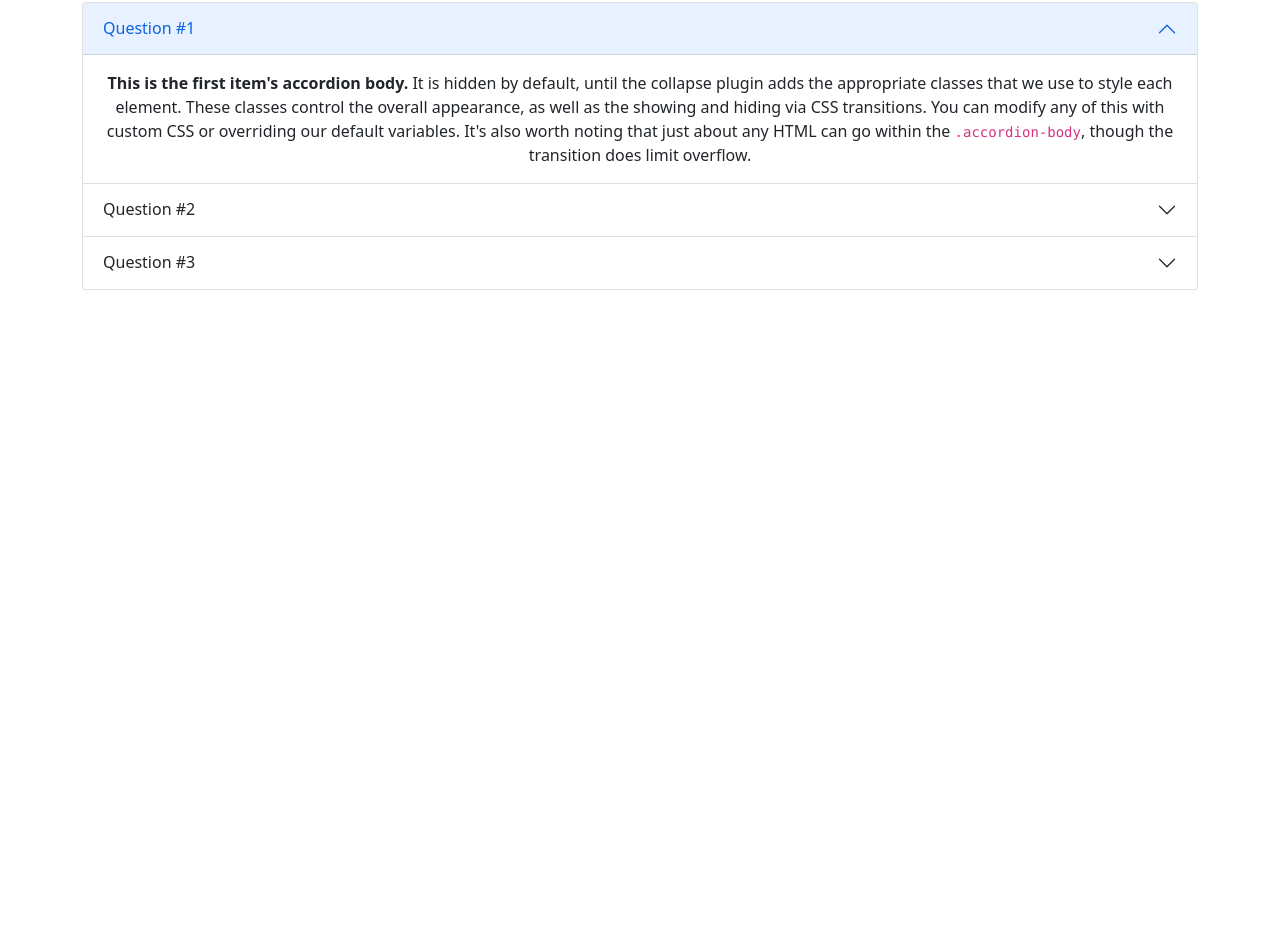
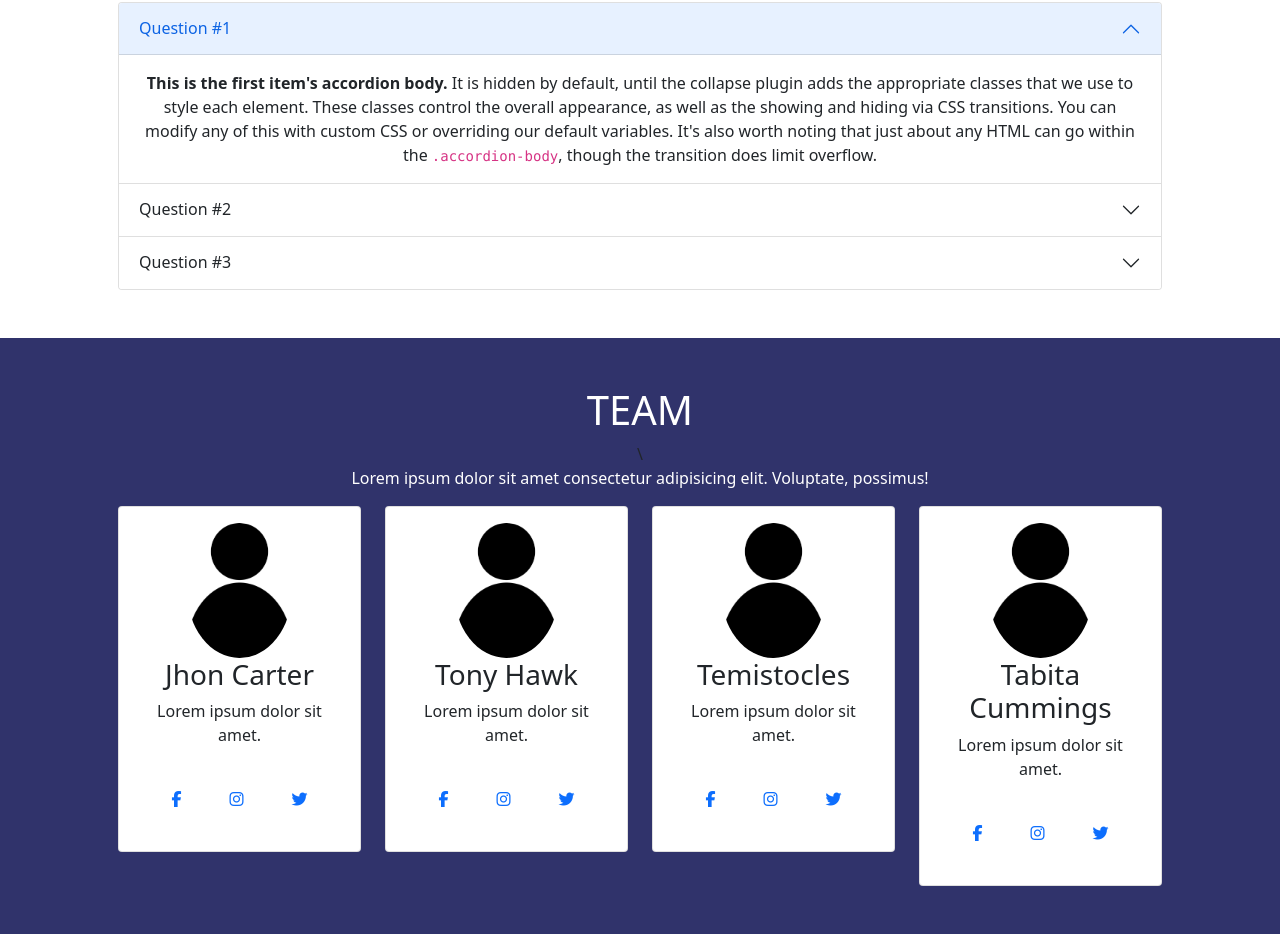
Before and after one commit to MarviinFlores/bootstrapweb, a plain HTML site: page index.html in a window 1280 px wide. Shown: the part 1342-2276 px from the top of the page. Before the commit the page ends 1680 px from the top, so only its background shows below. Drawn offline with nearby package versions, Linux system fonts and the light colour scheme.

Commit message:
+Added 4Cards

```diff
--- a/css/main.css
+++ b/css/main.css
@@ -29,3 +29,7 @@
  {
    border-radius: 0;
  }
+ .team
+ {
+  background:#30336b;
+ }
--- a/index.html
+++ b/index.html
@@ -5,6 +5,9 @@
     <meta charset="UTF-8">
     <meta name="viewport" content="width=device-width, initial-scale=1.0">
     <title>BootStrap Website</title>
+    <!--FONT AWESOME-->
+    <script src="https://kit.fontawesome.com/8b1d6a17d4.js" crossorigin="anonymous"></script>
+
     <!--BOOTSTRAP CSS -->
     <link href="https://cdn.jsdelivr.net/npm/bootstrap@5.0.0-beta2/dist/css/bootstrap.min.css" rel="stylesheet"
         integrity="sha384-BmbxuPwQa2lc/FVzBcNJ7UAyJxM6wuqIj61tLrc4wSX0szH/Ev+nYRRuWlolflfl" crossorigin="anonymous">
@@ -42,7 +45,7 @@
       </nav>
       <!--HEADER-->
       <header class="main-header">
-        <div class = "background-overlay text-white py-5">
+        <div class = "background-overlay text-white p-5">
           <div class="container">
              <div class = "row">
               <div class = "col-md-6 text-center justify-content-center aling-self-center"></div>
@@ -62,7 +65,7 @@
         </div>
       </header>
     <!--NEWSLETTER SUBSCRIPTION-->
-    <section class="bg-dark  text-white py-5">
+    <section class="bg-dark  text-white p-5">
       <div class="container" >
         <div class="row">
           <div class="col-md-4">
@@ -139,7 +142,7 @@
     </section>
 
     <!--ACORDION SECTION-->
-    <section class="container text-center py-5">
+    <section class="container text-center p-5">
       <div class="row">
         <div class="accordion" id="accordionExample">
           <div class="accordion-item">
@@ -182,6 +185,121 @@
       </div>
 
     </section>
+    <!--TEAM-->
+    <section class="team text-center">
+      <div class="container p-5">
+        <h1 class="text-white">TEAM</h1>\
+        <p class="text-white">Lorem ipsum dolor sit amet consectetur adipisicing elit. Voluptate, possimus!</p>
+        <div class="row">
+          <!--MEMBERS-->
+          <div class="col-lg-3">
+             <div class="card">
+               <div class="card-body">
+                  <img src="image/person.png" class ="img-fluid rounded-circle w-50" alt="person one">
+                  <h3>Jhon Carter</h3>
+                  <p>Lorem ipsum dolor sit amet.</p>
+                  <div class="d-flex flex-row justify-content-center">
+                    <div class="p-4">
+                      <a href="http://facebook.com/marvinfloresjr" target="_blank">
+                        <i class="fab fa-facebook-f"></i>
+                      </a>
+                    </div>
+                    <div class="p-4">
+                      <a href="http://instagram.com/MarvinFloresJr" target="_blank">
+                        <i class="fab fa-instagram"></i>
+                      </a>
+                    </div>
+                    <div class="p-4">
+                      <a href="http://twitter.com/MarvinFloresJr" target="_blank">
+                        <i class="fab fa-twitter"></i>
+                      </a>
+                    </div>
+                  </div>
+               </div>
+             </div>
+          </div>
+          <div class="col-lg-3">
+            <div class="card">
+              <div class="card-body">
+                 <img src="image/person.png" class ="img-fluid rounded-circle w-50" alt="person one">
+                 <h3>Tony Hawk</h3>
+                 <p>Lorem ipsum dolor sit amet.</p>
+                 <div class="d-flex flex-row justify-content-center">
+                   <div class="p-4">
+                     <a href="http://facebook.com/marvinfloresjr" target="_blank">
+                       <i class="fab fa-facebook-f"></i>
+                     </a>
+                   </div>
+                   <div class="p-4">
+                     <a href="http://instagram.com/MarvinFloresJr" target="_blank">
+                       <i class="fab fa-instagram"></i>
+                     </a>
+                   </div>
+                   <div class="p-4">
+                     <a href="http://twitter.com/MarvinFloresJr" target="_blank">
+                       <i class="fab fa-twitter"></i>
+                     </a>
+                   </div>
+                 </div>
+              </div>
+            </div>
+         </div>
+         <div class="col-lg-3">
+          <div class="card">
+            <div class="card-body">
+               <img src="image/person.png" class ="img-fluid rounded-circle w-50" alt="person one">
+               <h3>Temistocles</h3>
+               <p>Lorem ipsum dolor sit amet.</p>
+               <div class="d-flex flex-row justify-content-center">
+                 <div class="p-4">
+                   <a href="http://facebook.com/marvinfloresjr" target="_blank">
+                     <i class="fab fa-facebook-f"></i>
+                   </a>
+                 </div>
+                 <div class="p-4">
+                   <a href="http://instagram.com/MarvinFloresJr" target="_blank">
+                     <i class="fab fa-instagram"></i>
+                   </a>
+                 </div>
+                 <div class="p-4">
+                   <a href="http://twitter.com/MarvinFloresJr" target="_blank">
+                     <i class="fab fa-twitter"></i>
+                   </a>
+                 </div>
+               </div>
+            </div>
+          </div>
+       </div>
+       <div class="col-lg-3">
+        <div class="card">
+          <div class="card-body">
+             <img src="image/person.png" class ="img-fluid rounded-circle w-50" alt="person one">
+             <h3>Tabita Cummings</h3>
+             <p>Lorem ipsum dolor sit amet.</p>
+             <div class="d-flex flex-row justify-content-center">
+               <div class="p-4">
+                 <a href="http://facebook.com/marvinfloresjr" target="_blank">
+                   <i class="fab fa-facebook-f"></i>
+                 </a>
+               </div>
+               <div class="p-4">
+                 <a href="http://instagram.com/MarvinFloresJr" target="_blank">
+                   <i class="fab fa-instagram"></i>
+                 </a>
+               </div>
+               <div class="p-4">
+                 <a href="http://twitter.com/MarvinFloresJr" target="_blank">
+                   <i class="fab fa-twitter"></i>
+                 </a>
+               </div>
+             </div>
+          </div>
+        </div>
+     </div>
+        </div>
+      </div>
+
+    </section>
 
 
     <!-- BOOTSTRAP JS -->
```
Also changed, not shown: image/person.png (added).
